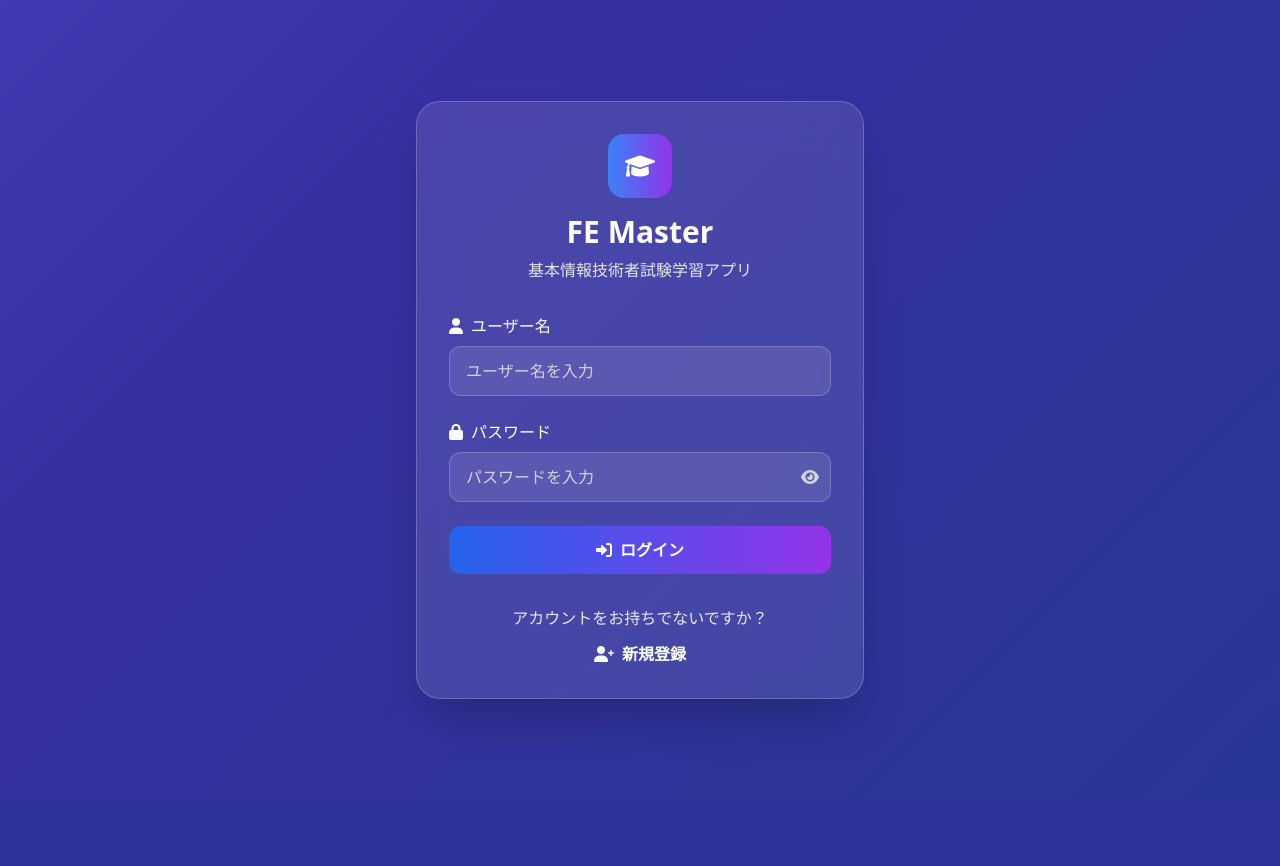
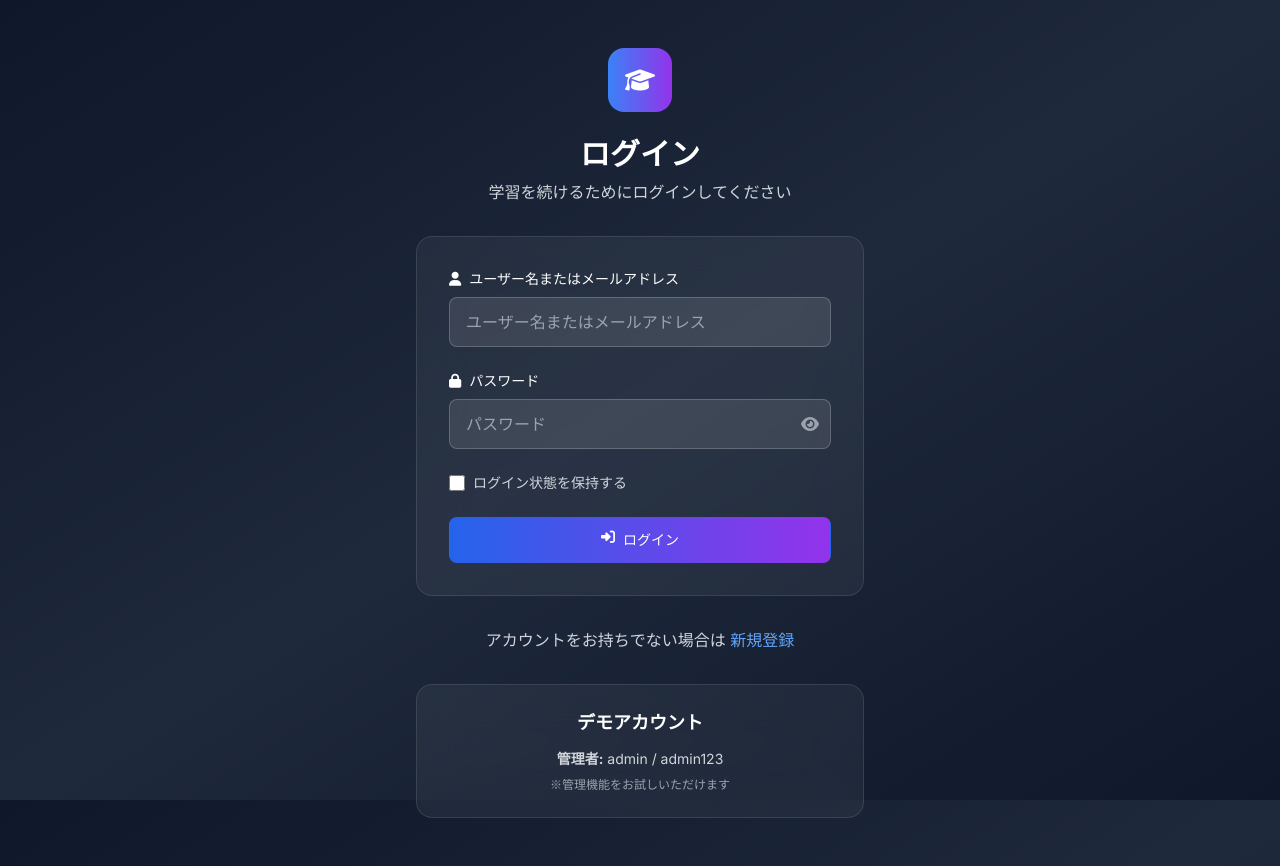
Before and after one commit to d01ki/FE-master, a Flask app: page /login in a window 1280 px wide. Before the commit the page ends 726 px from the top, so only its background shows below. Run offline with Flask 3, Linux system fonts and the light colour scheme; some libraries are stand-ins or nearby versions.

Commit message:
Create login template

```diff
--- a/templates/auth/login.html
+++ b/templates/auth/login.html
@@ -1,75 +1,52 @@
 <!DOCTYPE html>
-<html lang="ja">
+<html lang="ja" class="h-full">
 <head>
     <meta charset="UTF-8">
     <meta name="viewport" content="width=device-width, initial-scale=1.0">
-    <title>ログイン - FE Master</title>
+    <title>ログイン - 基本情報技術者試験 学習アプリ</title>
+
+    <!-- Tailwind CSS -->
     <script src="https://cdn.tailwindcss.com"></script>
-    <link href="https://cdnjs.cloudflare.com/ajax/libs/font-awesome/6.0.0/css/all.min.css" rel="stylesheet">
+
+    <!-- Font Awesome -->
+    <link rel="stylesheet" href="https://cdnjs.cloudflare.com/ajax/libs/font-awesome/6.4.0/css/all.min.css">
+
+    <!-- Google Fonts -->
+    <link href="https://fonts.googleapis.com/css2?family=Inter:wght@400;500;600;700;800&display=swap" rel="stylesheet">
+
     <style>
         body {
-            background: linear-gradient(-45deg, #1e3a8a, #3730a3, #6366f1, #8b5cf6);
-            background-size: 400% 400%;
-            animation: gradientBG 15s ease infinite;
-            min-height: 100vh;
-        }
-
-        @keyframes gradientBG {
-            0% { background-position: 0% 50%; }
-            50% { background-position: 100% 50%; }
-            100% { background-position: 0% 50%; }
-        }
-
-        .glass {
-            background: rgba(255, 255, 255, 0.1);
-            backdrop-filter: blur(20px);
-            border: 1px solid rgba(255, 255, 255, 0.2);
-            box-shadow: 0 8px 32px 0 rgba(31, 38, 135, 0.37);
-        }
-
-        .btn-hover {
-            transition: all 0.3s ease;
-            position: relative;
-            overflow: hidden;
-        }
-
-        .btn-hover:hover {
-            transform: translateY(-2px);
-            box-shadow: 0 10px 25px rgba(0,0,0,0.2);
-        }
-
-        .fade-in-up {
-            animation: fadeInUp 0.8s ease-out;
-        }
-
-        @keyframes fadeInUp {
-            from {
-                opacity: 0;
-                transform: translateY(30px);
-            }
-            to {
-                opacity: 1;
-                transform: translateY(0);
-            }
+            font-family: 'Inter', sans-serif;
         }
     </style>
 </head>
-<body class="flex items-center justify-center min-h-screen p-4">
-    <div class="glass rounded-3xl p-8 w-full max-w-md shadow-2xl fade-in-up">
-        <div class="text-center mb-8">
-            <div class="inline-flex items-center justify-center w-16 h-16 bg-gradient-to-r from-blue-500 to-purple-600 rounded-2xl mb-4">
+<body class="h-full bg-gradient-to-br from-slate-900 via-slate-800 to-slate-900">
+    <div class="min-h-full flex items-center justify-center py-12 px-4 sm:px-6 lg:px-8">
+        <div class="max-w-md w-full space-y-8">
+            <!-- Header -->
+            <div class="text-center">
+                <div class="inline-flex items-center justify-center w-16 h-16 bg-gradient-to-r from-blue-500 to-purple-600 rounded-2xl mb-6">
                     <i class="fas fa-graduation-cap text-2xl text-white"></i>
                 </div>
-            <h1 class="text-3xl font-bold text-white mb-2">FE Master</h1>
-            <p class="text-gray-200">基本情報技術者試験学習アプリ</p>
+                <h2 class="text-3xl font-bold text-white mb-2">ログイン</h2>
+                <p class="text-gray-300">学習を続けるためにログインしてください</p>
             </div>
 
+            <!-- Flash Messages -->
             {% with messages = get_flashed_messages(with_categories=true) %}
                 {% if messages %}
                     {% for category, message in messages %}
-                    <div class="mb-6 p-4 rounded-xl text-white backdrop-blur-sm border {% if category == 'error' %}bg-red-500/20 border-red-400/30{% elif category == 'success' %}bg-green-500/20 border-green-400/30{% else %}bg-blue-500/20 border-blue-400/30{% endif %}">
+                        <div class="p-4 rounded-lg border backdrop-blur-sm
+                            {% if category == 'error' %}bg-red-500/20 border-red-500/30 text-red-300
+                            {% elif category == 'success' %}bg-green-500/20 border-green-500/30 text-green-300
+                            {% elif category == 'info' %}bg-blue-500/20 border-blue-500/30 text-blue-300
+                            {% else %}bg-yellow-500/20 border-yellow-500/30 text-yellow-300{% endif %}">
                             <div class="flex items-center">
-                            <i class="fas {% if category == 'error' %}fa-exclamation-circle{% elif category == 'success' %}fa-check-circle{% else %}fa-info-circle{% endif %} mr-2"></i>
+                                <i class="fas
+                                    {% if category == 'error' %}fa-exclamation-circle
+                                    {% elif category == 'success' %}fa-check-circle
+                                    {% elif category == 'info' %}fa-info-circle
+                                    {% else %}fa-exclamation-triangle{% endif %} mr-3"></i>
                                 {{ message }}
                             </div>
                         </div>
@@ -77,73 +54,94 @@
                 {% endif %}
             {% endwith %}
 
-        <form method="POST" class="space-y-6">
+            <!-- Login Form -->
+            <form class="space-y-6 bg-white/5 backdrop-blur-xl border border-white/10 rounded-2xl p-8" method="POST">
                 <div>
-                <label for="username" class="block text-white font-medium mb-2 flex items-center">
-                    <i class="fas fa-user mr-2"></i>ユーザー名
+                    <label for="username" class="block text-sm font-medium text-white mb-2">
+                        <i class="fas fa-user mr-2"></i>ユーザー名またはメールアドレス
                     </label>
-                <input type="text" id="username" name="username" required
-                       class="w-full px-4 py-3 rounded-xl bg-white/10 border border-white/20 text-white placeholder-gray-300 focus:outline-none focus:ring-2 focus:ring-blue-400/50 focus:border-blue-400/50 transition-all"
-                       placeholder="ユーザー名を入力">
+                    <input id="username" name="username" type="text" required
+                           class="w-full px-4 py-3 bg-white/10 border border-white/20 rounded-lg text-white placeholder-gray-400 focus:outline-none focus:ring-2 focus:ring-blue-500 focus:border-transparent transition-all duration-200"
+                           placeholder="ユーザー名またはメールアドレス">
                 </div>
 
                 <div>
-                <label for="password" class="block text-white font-medium mb-2 flex items-center">
+                    <label for="password" class="block text-sm font-medium text-white mb-2">
                         <i class="fas fa-lock mr-2"></i>パスワード
                     </label>
                     <div class="relative">
-                    <input type="password" id="password" name="password" required
-                           class="w-full px-4 py-3 pr-12 rounded-xl bg-white/10 border border-white/20 text-white placeholder-gray-300 focus:outline-none focus:ring-2 focus:ring-blue-400/50 focus:border-blue-400/50 transition-all"
-                           placeholder="パスワードを入力">
-                    <button type="button" id="togglePassword"
-                            class="absolute right-3 top-1/2 transform -translate-y-1/2 text-gray-300 hover:text-white transition-colors">
-                        <i id="eyeIcon" class="fas fa-eye"></i>
-                        <i id="eyeOffIcon" class="fas fa-eye-slash hidden"></i>
+                        <input id="password" name="password" type="password" required
+                               class="w-full px-4 py-3 bg-white/10 border border-white/20 rounded-lg text-white placeholder-gray-400 focus:outline-none focus:ring-2 focus:ring-blue-500 focus:border-transparent transition-all duration-200"
+                               placeholder="パスワード">
+                        <button type="button" onclick="togglePassword()" class="absolute right-3 top-1/2 transform -translate-y-1/2 text-gray-400 hover:text-white transition-colors">
+                            <i id="password-icon" class="fas fa-eye"></i>
                         </button>
                     </div>
                 </div>
 
+                <div class="flex items-center">
+                    <input id="remember" name="remember" type="checkbox" value="1"
+                           class="w-4 h-4 text-blue-600 bg-white/10 border border-white/20 rounded focus:ring-blue-500 focus:ring-2">
+                    <label for="remember" class="ml-2 text-sm text-gray-300">
+                        ログイン状態を保持する
+                    </label>
+                </div>
+
                 <button type="submit"
-                    class="w-full py-3 bg-gradient-to-r from-blue-600 to-purple-600 hover:from-blue-700 hover:to-purple-700 text-white font-semibold rounded-xl transition-all duration-300 btn-hover flex items-center justify-center">
-                <i class="fas fa-sign-in-alt mr-2"></i>ログイン
+                        class="w-full flex justify-center py-3 px-4 border border-transparent rounded-lg text-sm font-medium text-white bg-gradient-to-r from-blue-600 to-purple-600 hover:from-blue-700 hover:to-purple-700 focus:outline-none focus:ring-2 focus:ring-offset-2 focus:ring-blue-500 transition-all duration-200 transform hover:-translate-y-1">
+                    <i class="fas fa-sign-in-alt mr-2"></i>
+                    ログイン
                 </button>
             </form>
 
-        <div class="text-center mt-8">
-            <p class="text-gray-200 mb-3">アカウントをお持ちでないですか？</p>
-            <a href="{{ url_for('register') }}" class="inline-flex items-center text-white font-semibold hover:text-blue-300 transition-colors">
-                <i class="fas fa-user-plus mr-2"></i>新規登録
+            <!-- Register Link -->
+            <div class="text-center">
+                <p class="text-gray-300">
+                    アカウントをお持ちでない場合は
+                    <a href="{{ url_for('register') }}" class="font-medium text-blue-400 hover:text-blue-300 transition-colors">
+                        新規登録
                     </a>
+                </p>
+            </div>
+
+            <!-- Demo Account Info -->
+            <div class="text-center bg-white/5 backdrop-blur-xl border border-white/10 rounded-2xl p-6">
+                <h3 class="text-lg font-semibold text-white mb-3">デモアカウント</h3>
+                <div class="space-y-2 text-sm text-gray-300">
+                    <p><strong>管理者:</strong> admin / admin123</p>
+                    <p class="text-xs text-gray-400">※管理機能をお試しいただけます</p>
+                </div>
+            </div>
         </div>
     </div>
 
     <script>
-        // パスワード表示/非表示の切り替え
-        document.getElementById('togglePassword').addEventListener('click', function() {
+        function togglePassword() {
             const passwordInput = document.getElementById('password');
-            const eyeIcon = document.getElementById('eyeIcon');
-            const eyeOffIcon = document.getElementById('eyeOffIcon');
+            const passwordIcon = document.getElementById('password-icon');
 
             if (passwordInput.type === 'password') {
                 passwordInput.type = 'text';
-                eyeIcon.classList.add('hidden');
-                eyeOffIcon.classList.remove('hidden');
+                passwordIcon.classList.remove('fa-eye');
+                passwordIcon.classList.add('fa-eye-slash');
             } else {
                 passwordInput.type = 'password';
-                eyeIcon.classList.remove('hidden');
-                eyeOffIcon.classList.add('hidden');
-            }
-        });
-
-        // Enter キーでログイン
-        document.addEventListener('keydown', function(e) {
-            if (e.key === 'Enter') {
-                const form = document.querySelector('form');
-                if (form) {
-                    form.submit();
+                passwordIcon.classList.remove('fa-eye-slash');
+                passwordIcon.classList.add('fa-eye');
             }
         }
+
+        // Auto-hide flash messages
+        setTimeout(function() {
+            const alerts = document.querySelectorAll('[class*="bg-red-500/20"], [class*="bg-green-500/20"], [class*="bg-blue-500/20"], [class*="bg-yellow-500/20"]');
+            alerts.forEach(function(alert) {
+                alert.style.opacity = '0';
+                alert.style.transform = 'translateY(-20px)';
+                setTimeout(function() {
+                    alert.remove();
+                }, 300);
             });
+        }, 5000);
     </script>
 </body>
 </html>
```
Lines whose indentation alone changed are shown as unchanged.
